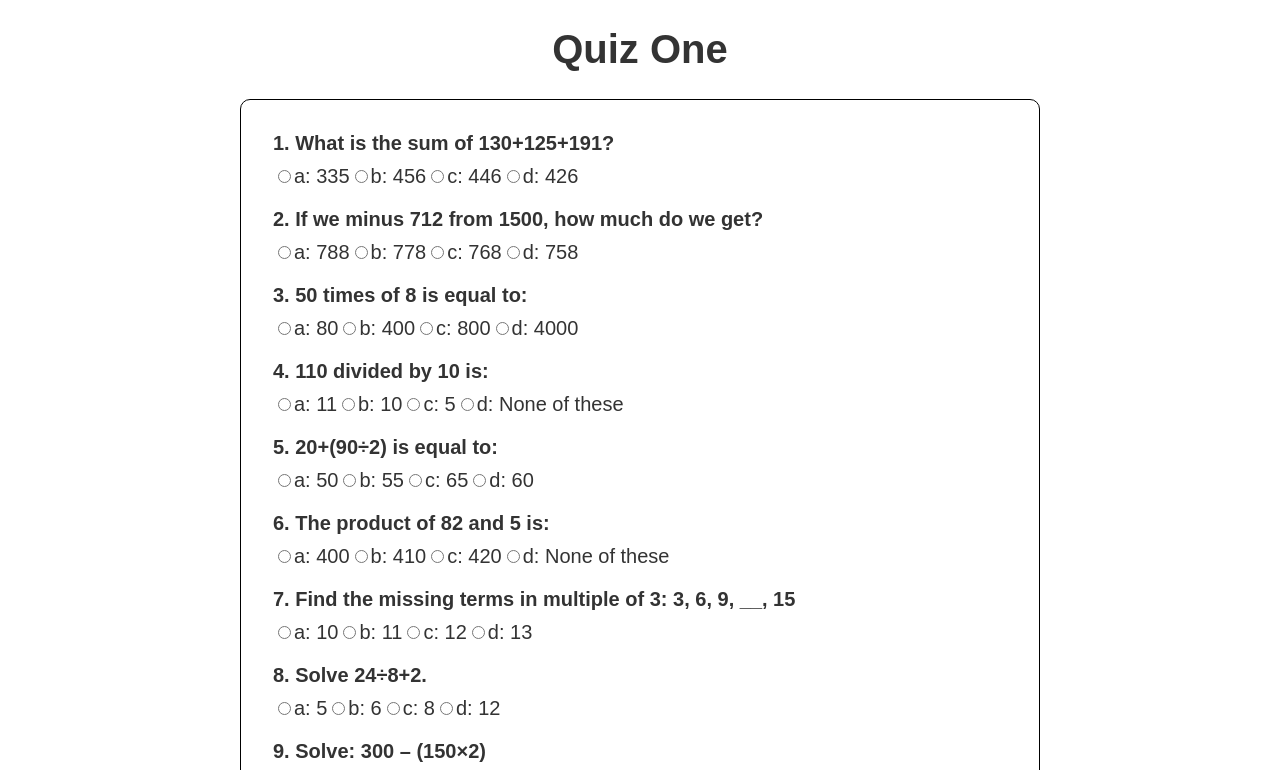
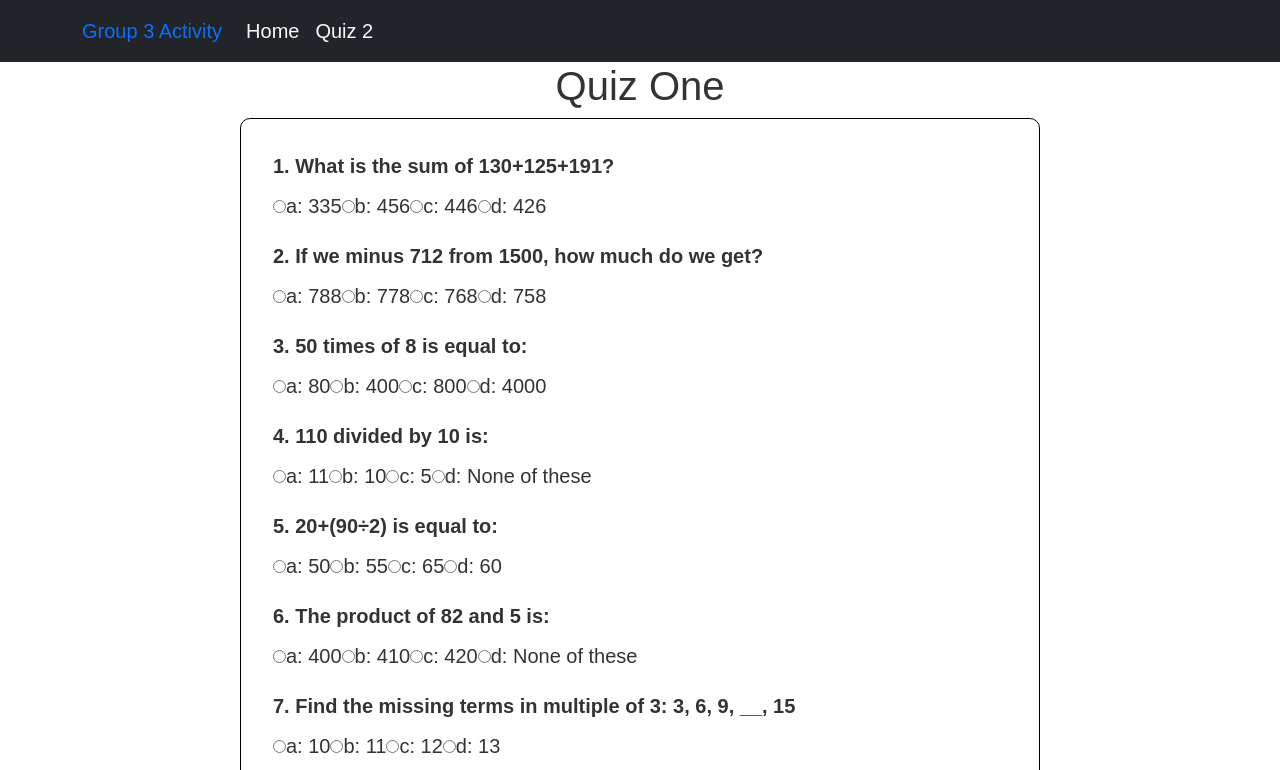
Before and after one commit to Zenkiez22/QuizBee, a plain HTML site: page index.html in a window 1280 px wide. Shown: the top 770 px of the page. Drawn offline with nearby package versions, Linux system fonts and the light colour scheme.

Commit message:
created navbar

```diff
--- a/index.html
+++ b/index.html
@@ -4,10 +4,51 @@
     <meta charset="utf-8">
     <meta name="viewport" content="width=device-width, initial-scale=1">
     <title>Quiz Bee</title>
-    <!-- <link href="https://cdn.jsdelivr.net/npm/bootstrap@5.3.0-alpha1/dist/css/bootstrap.min.css" rel="stylesheet" integrity="sha384-GLhlTQ8iRABdZLl6O3oVMWSktQOp6b7In1Zl3/Jr59b6EGGoI1aFkw7cmDA6j6gD" crossorigin="anonymous"> -->
+    <link href="https://cdn.jsdelivr.net/npm/bootstrap@5.3.0-alpha1/dist/css/bootstrap.min.css" rel="stylesheet" integrity="sha384-GLhlTQ8iRABdZLl6O3oVMWSktQOp6b7In1Zl3/Jr59b6EGGoI1aFkw7cmDA6j6gD" crossorigin="anonymous">
     <link rel="stylesheet" href="./style.css">
+
+  </head>
 </head>
   <body>
+<!-- navbar -->
+<nav class="navbar navbar-expand-lg bg-dark">
+  <div class="container">
+    <a class="navbar-brand text-primary" href="#">Group 3 Activity</a>
+    <button class="navbar-toggler" type="button" data-bs-toggle="collapse" data-bs-target="#navbarSupportedContent" aria-controls="navbarSupportedContent" aria-expanded="false" aria-label="Toggle navigation">
+      <span class="navbar-toggler-icon"></span>
+    </button>
+    <div class="collapse navbar-collapse" id="navbarSupportedContent">
+      <ul class="navbar-nav me-auto mb-2 mb-lg-0">
+        <li class="nav-item">
+          <a class="nav-link active text-light" aria-current="page" href="#">Home</a>
+        </li>
+        <li class="nav-item">
+          <a class="nav-link text-light" href="#">Quiz 2</a>
+        </li>
+        <!-- <li class="nav-item dropdown">
+          <a class="nav-link dropdown-toggle" href="#" role="button" data-bs-toggle="dropdown" aria-expanded="false">
+            Dropdown
+          </a>
+          <ul class="dropdown-menu">
+            <li><a class="dropdown-item" href="#">Action</a></li>
+            <li><a class="dropdown-item" href="#">Another action</a></li>
+            <li><hr class="dropdown-divider"></li>
+            <li><a class="dropdown-item" href="#">Something else here</a></li>
+          </ul>
+        </li> -->
+        <!-- <li class="nav-item">
+          <a class="nav-link disabled">Disabled</a>
+        </li> -->
+      </ul>
+      <!-- <form class="d-flex" role="search">
+        <input class="form-control me-2" type="search" placeholder="Search" aria-label="Search">
+        <button class="btn btn-outline-success" type="submit">Search</button>
+      </form> -->
+    </div>
+  </div>
+</nav>
+<!-- end navbar -->
+
 
 <div class="section" >
 
@@ -20,10 +61,7 @@
   <div id="results"></div>
 </div>
 </div>
-
-
-
-    <!-- <script src="https://cdn.jsdelivr.net/npm/bootstrap@5.3.0-alpha1/dist/js/bootstrap.bundle.min.js" integrity="sha384-w76AqPfDkMBDXo30jS1Sgez6pr3x5MlQ1ZAGC+nuZB+EYdgRZgiwxhTBTkF7CXvN" crossorigin="anonymous"></script> -->
+    <script src="https://cdn.jsdelivr.net/npm/bootstrap@5.3.0-alpha1/dist/js/bootstrap.bundle.min.js" integrity="sha384-w76AqPfDkMBDXo30jS1Sgez6pr3x5MlQ1ZAGC+nuZB+EYdgRZgiwxhTBTkF7CXvN" crossorigin="anonymous"></script>
     <script src="./app.js"></script>
 </body>
 </html>
```
